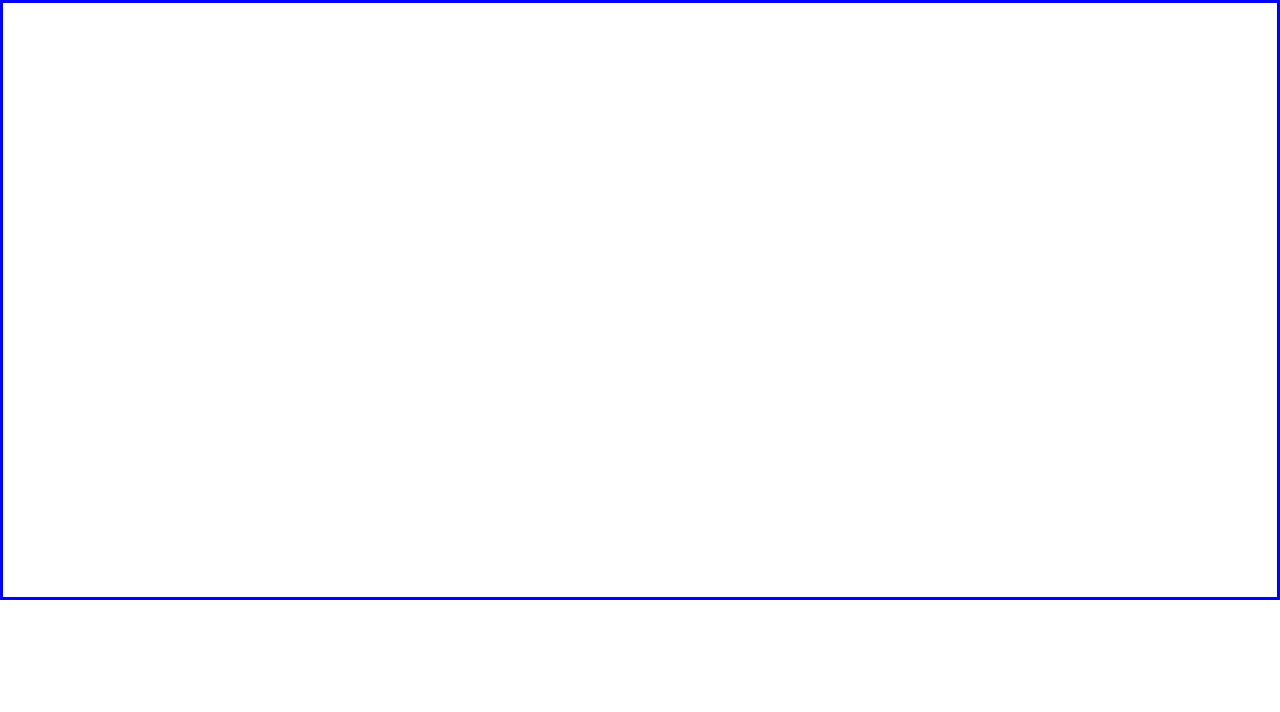
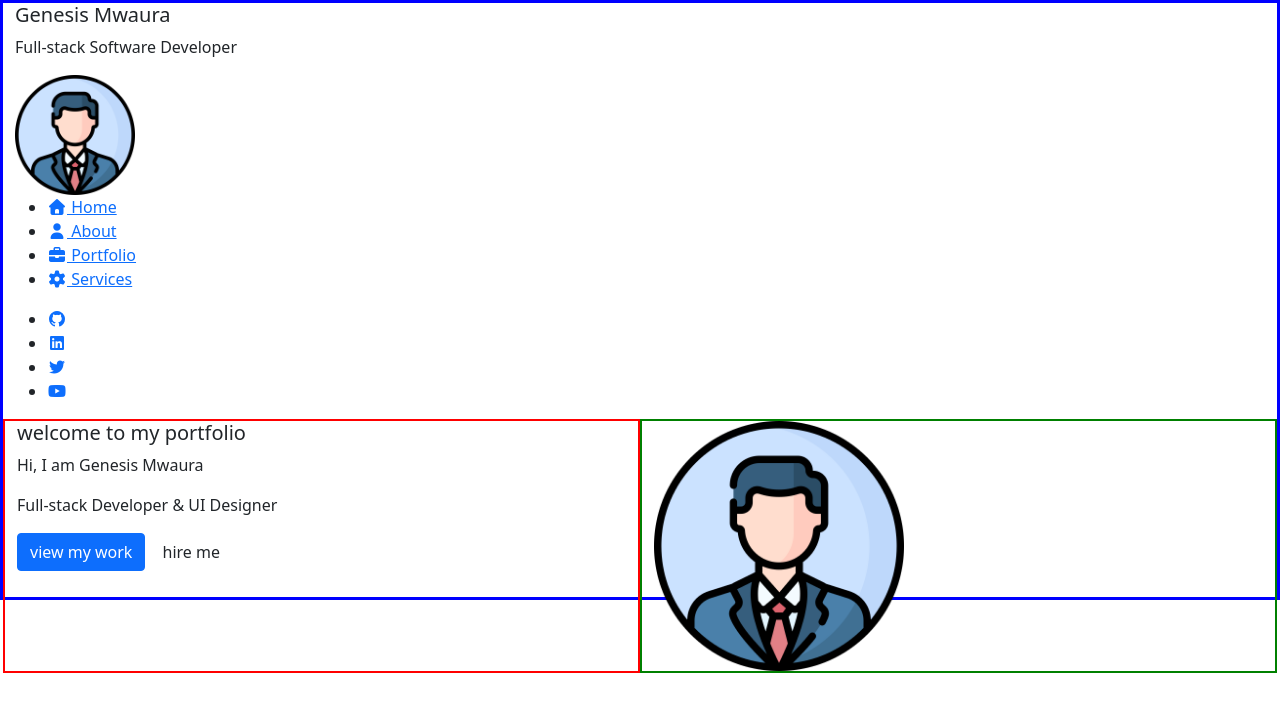
Before and after one commit to TheeGreat-GMN/genesis_profile, a plain HTML site: page index.html in a window 1280 px wide. Drawn offline with nearby package versions, Linux system fonts and the light colour scheme.

Commit message:
created sidebar links and mainbody content

```diff
--- a/index.html
+++ b/index.html
@@ -6,7 +6,7 @@
         <link href="https://cdn.jsdelivr.net/npm/bootstrap@5.0.2/dist/css/bootstrap.min.css" rel="stylesheet" integrity="sha384-EVSTQN3/azprG1Anm3QDgpJLIm9Nao0Yz1ztcQTwFspd3yD65VohhpuuCOmLASjC" crossorigin="anonymous">
         <script src="https://cdn.jsdelivr.net/npm/@popperjs/core@2.9.2/dist/umd/popper.min.js" integrity="sha384-IQsoLXl5PILFhosVNubq5LC7Qb9DXgDA9i+tQ8Zj3iwWAwPtgFTxbJ8NT4GN1R8p" crossorigin="anonymous"></script>
         <script src="https://cdn.jsdelivr.net/npm/bootstrap@5.0.2/dist/js/bootstrap.min.js" integrity="sha384-cVKIPhGWiC2Al4u+LWgxfKTRIcfu0JTxR+EQDz/bgldoEyl4H0zUF0QKbrJ0EcQF" crossorigin="anonymous"></script>
-
+    <link rel="stylesheet" href="https://cdnjs.cloudflare.com/ajax/libs/font-awesome/7.3.1/css/all.min.css" integrity="sha512-QeR2VH+lsBE5LSAe1Q5EnTBbe7XTBubt8dG93Y7gidSgdMCr8nVqKcfKAMyN96SV8KDbZVTDXChatu5G2KQGzg==" crossorigin="anonymous" referrerpolicy="no-referrer">
     </head>
     <body>
         <!--container-->
@@ -14,20 +14,95 @@
               <!--sidebar-->
             <div class="sidebar">
                     <!--brand name-->
-                    <div class="brand-name"></div>
+                    <div class="brand-name">
+                          <h5>Genesis Mwaura</h5>
+                          <p>Full-stack Software Developer</p>
+                    </div>
 
                     <!--brand logo-->
-                    <div class="brand-logo"></div>
+                    <div class="brand-logo">
+                      <img src="logo/logo.png" height="120px" width="120px" alt="profile-image">
+                    </div>
 
                     <!--side menu links-->
-                    <div class="side-menu"></div>
+                    <div class="side-menu">
+                        <ul>
+                            <li>
+                                <a href="index.html">
+                                    <i class="fa-solid fa-house"></i> Home
+                                </a>
+                            </li>
+
+                            <li>
+                                <a href="about.html">
+                                    <i class="fa-solid fa-user"></i> About
+                                </a>
+                            </li>
+
+                            <li>
+                                <a href="portfolio.html">
+                                    <i class="fa-solid fa-briefcase"></i> Portfolio
+                                </a>
+                            </li>
+
+                            <li>
+                                <a href="services.html">
+                                    <i class="fa-solid fa-gear"></i> Services
+                                </a>
+                            </li>
+                        </ul>
+                    </div>
 
                     <!--social media icons-->
-                    <div class="social-media"></div>
+                    <div class="social-media">
+                        <ul>
+                            <li>
+                                <a href="#">
+                                    <i  class="fa-brands fa-github"></i>
+                                </a>
+                            </li>
+
+                            <li>
+                                <a href="#">
+                                    <i class="fa-brands fa-linkedin"></i>
+                                </a>
+                            </li>
+
+                            <li>
+                                <a href="#">
+                                    <i class="fa-brands fa-twitter"></i>
+                                </a>
+                            </li>
+
+                             <li>
+                                    <a href="#">
+                                        <i class="fa-brands fa-youtube"></i>
+                                    </a>
+                             </li>
+                        </ul>
+                    </div>
             </div>
 
             <!--main body-->
-            <div class="main-body"></div>
+            <div class="main-body">
+                <div class="row">
+                    <div class="col-sm-6" style="border:2px solid red">
+                        <h5>welcome to my portfolio</h5>
+                        <p>Hi, I am Genesis Mwaura</p>
+                        <p>Full-stack Developer & UI Designer</p>
+
+                        <a href="portfolio.html" class="btn btn-primary">
+                            view my work
+                        </a>
+                        <a href="#" class="btn btn primary">
+                            hire me
+                        </a>
+                    </div>
+                    <div class="col-sm-6" style="border:2px solid green">
+                        <img src="images/logo.png " height="250px" width="250px" alt="profile-image">
+                    </div>
+                </div>
+            </div>
         </div>
 
 
```
Also changed, not shown: images/logo.png (added), images/logo_pic.png (added), logo/logo.png (added).
